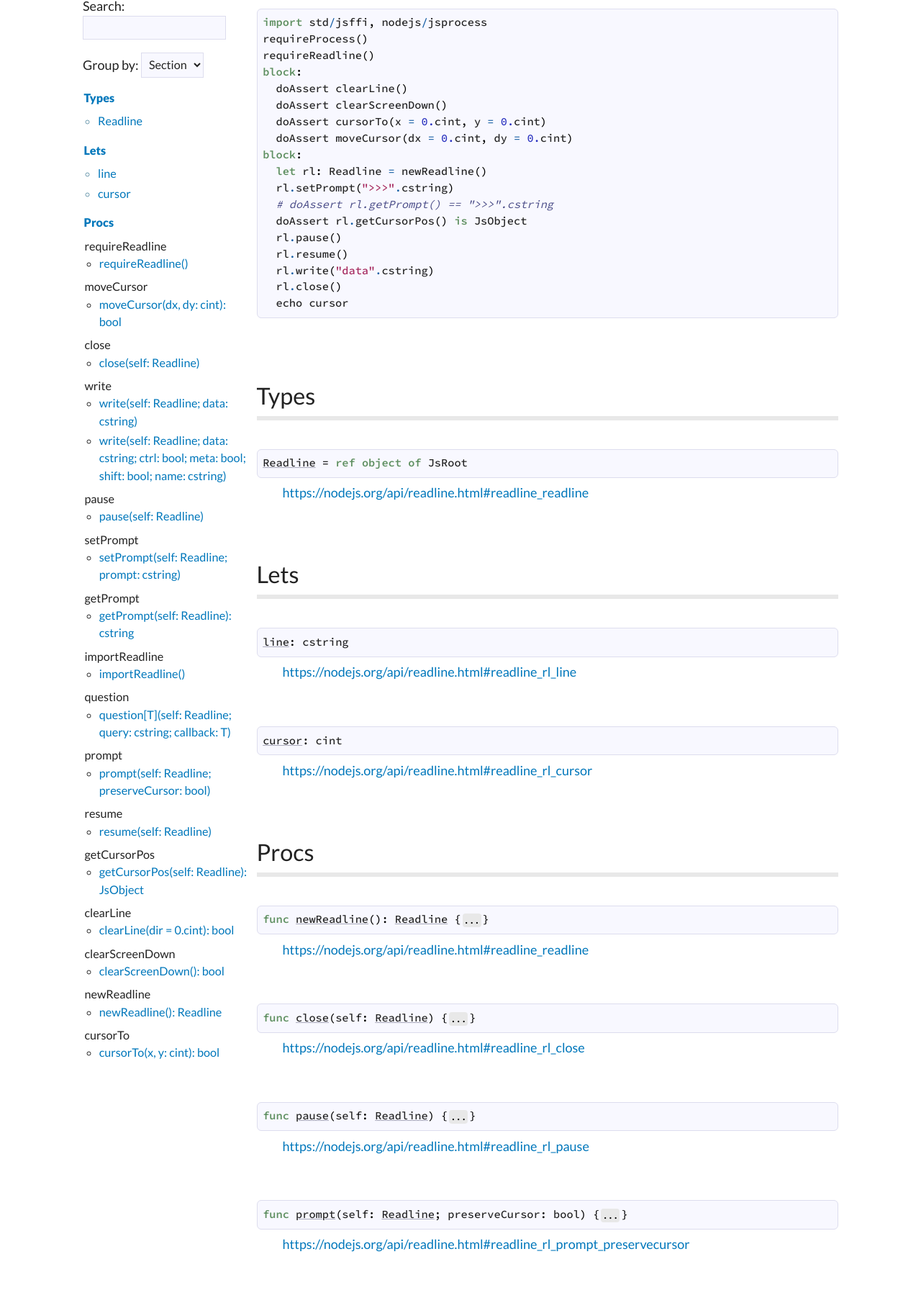
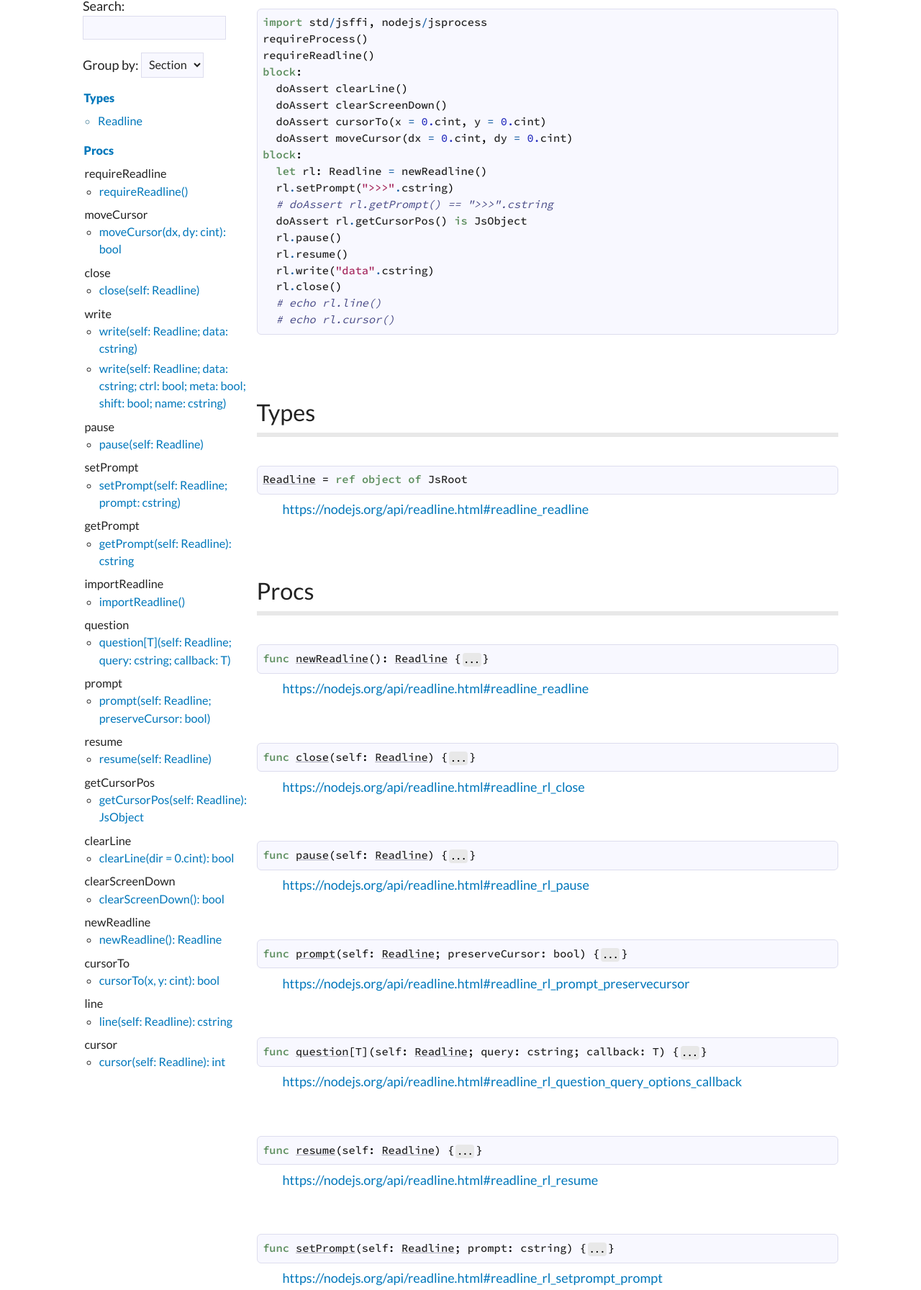
Before and after one commit to juancarlospaco/nodejs, a plain HTML site: page docs/nodejs/jsreadline.html in a window 1280 px wide. Shown: the part 219-2011 px from the top of the page at 72% size. Drawn offline with Linux system fonts and the light colour scheme.

Commit message:
Fully Automated Luxury Nim

```diff
--- a/docs/nodejs/jsreadline.html
+++ b/docs/nodejs/jsreadline.html
@@ -102,16 +102,6 @@ window.addEventListener('DOMContentLoaded', main);
   </ul>
 </li>
 <li>
-  <a class="reference reference-toplevel" href="#9" id="59">Lets</a>
-  <ul class="simple simple-toc-section">
-      <li><a class="reference" href="#line"
-    title="line: cstring">line</a></li>
-  <li><a class="reference" href="#cursor"
-    title="cursor: cint">cursor</a></li>
-
-  </ul>
-</li>
-<li>
   <a class="reference reference-toplevel" href="#12" id="62">Procs</a>
   <ul class="simple simple-toc-section">
       <ul class="simple nested-toc-section">requireReadline
@@ -198,6 +188,16 @@ window.addEventListener('DOMContentLoaded', main);
     title="cursorTo(x, y: cint): bool">cursorTo(x, y: cint): bool</a></li>
 
   </ul>
+  <ul class="simple nested-toc-section">line
+      <li><a class="reference" href="#line%2CReadline"
+    title="line(self: Readline): cstring">line(self: Readline): cstring</a></li>
+
+  </ul>
+  <ul class="simple nested-toc-section">cursor
+      <li><a class="reference" href="#cursor%2CReadline"
+    title="cursor(self: Readline): int">cursor(self: Readline): int</a></li>
+
+  </ul>
 
   </ul>
 </li>
@@ -230,7 +230,8 @@ You MUST import <tt class="docutils literal"><span class="pre">process</span></t
   </span><span class="Identifier">rl</span><span class="Operator">.</span><span class="Identifier">resume</span><span class="Punctuation">(</span><span class="Punctuation">)</span><span class="Whitespace">
   </span><span class="Identifier">rl</span><span class="Operator">.</span><span class="Identifier">write</span><span class="Punctuation">(</span><span class="StringLit">&quot;data&quot;</span><span class="Operator">.</span><span class="Identifier">cstring</span><span class="Punctuation">)</span><span class="Whitespace">
   </span><span class="Identifier">rl</span><span class="Operator">.</span><span class="Identifier">close</span><span class="Punctuation">(</span><span class="Punctuation">)</span><span class="Whitespace">
-  </span><span class="Identifier">echo</span><span class="Whitespace"> </span><span class="Identifier">cursor</span></pre></p>
+  </span><span class="Comment"># echo rl.line()</span><span class="Whitespace">
+  </span><span class="Comment"># echo rl.cursor()</span></pre></p>
   <div class="section" id="7">
 <h1><a class="toc-backref" href="#7">Types</a></h1>
 <dl class="item">
@@ -239,25 +240,6 @@ You MUST import <tt class="docutils literal"><span class="pre">process</span></t
 <dd>
 
 <a class="reference external" href="https://nodejs.org/api/readline.html#readline_readline">https://nodejs.org/api/readline.html#readline_readline</a>
-
-</dd>
-
-</dl></div>
-<div class="section" id="9">
-<h1><a class="toc-backref" href="#9">Lets</a></h1>
-<dl class="item">
-<a id="line"></a>
-<dt><pre><a href="jsreadline.html#line"><span class="Identifier">line</span></a><span class="Other">:</span> <span class="Identifier">cstring</span></pre></dt>
-<dd>
-
-<a class="reference external" href="https://nodejs.org/api/readline.html#readline_rl_line">https://nodejs.org/api/readline.html#readline_rl_line</a>
-
-</dd>
-<a id="cursor"></a>
-<dt><pre><a href="jsreadline.html#cursor"><span class="Identifier">cursor</span></a><span class="Other">:</span> <span class="Identifier">cint</span></pre></dt>
-<dd>
-
-<a class="reference external" href="https://nodejs.org/api/readline.html#readline_rl_cursor">https://nodejs.org/api/readline.html#readline_rl_cursor</a>
 
 </dd>
 
@@ -344,6 +326,20 @@ You MUST import <tt class="docutils literal"><span class="pre">process</span></t
 <a class="reference external" href="https://nodejs.org/api/readline.html#readline_rl_getcursorpos">https://nodejs.org/api/readline.html#readline_rl_getcursorpos</a>
 
 </dd>
+<a id="line,Readline"></a>
+<dt><pre><span class="Keyword">func</span> <a href="#line%2CReadline"><span class="Identifier">line</span></a><span class="Other">(</span><span class="Identifier">self</span><span class="Other">:</span> <a href="jsreadline.html#Readline"><span class="Identifier">Readline</span></a><span class="Other">)</span><span class="Other">:</span> <span class="Identifier">cstring</span> <span><span class="Other">{</span><span class="Other pragmadots">...</span><span class="Other">}</span></span><span class="pragmawrap"><span class="Other">{.</span><span class="pragma"><span class="Identifier">importjs</span><span class="Other">:</span> <span class="StringLit">&quot;(() =&gt; { return #.line })()&quot;</span></span><span class="Other">.}</span></span></pre></dt>
+<dd>
+
+<a class="reference external" href="https://nodejs.org/api/readline.html#readline_rl_line">https://nodejs.org/api/readline.html#readline_rl_line</a>
+
+</dd>
+<a id="cursor,Readline"></a>
+<dt><pre><span class="Keyword">func</span> <a href="#cursor%2CReadline"><span class="Identifier">cursor</span></a><span class="Other">(</span><span class="Identifier">self</span><span class="Other">:</span> <a href="jsreadline.html#Readline"><span class="Identifier">Readline</span></a><span class="Other">)</span><span class="Other">:</span> <span class="Identifier">int</span> <span><span class="Other">{</span><span class="Other pragmadots">...</span><span class="Other">}</span></span><span class="pragmawrap"><span class="Other">{.</span><span class="pragma"><span class="Identifier">importjs</span><span class="Other">:</span> <span class="StringLit">&quot;(() =&gt; { return #.cursor })()&quot;</span></span><span class="Other">.}</span></span></pre></dt>
+<dd>
+
+<a class="reference external" href="https://nodejs.org/api/readline.html#readline_rl_cursor">https://nodejs.org/api/readline.html#readline_rl_cursor</a>
+
+</dd>
 <a id="importReadline"></a>
 <dt><pre><span class="Keyword">func</span> <a href="#importReadline"><span class="Identifier">importReadline</span></a><span class="Other">(</span><span class="Other">)</span> <span><span class="Other">{</span><span class="Other pragmadots">...</span><span class="Other">}</span></span><span class="pragmawrap"><span class="Other">{.</span><span class="pragma"><span class="Identifier">importjs</span><span class="Other">:</span> <span class="StringLit">&quot;import * as readline from \'readline\'@&quot;</span></span><span class="Other">.}</span></span></pre></dt>
 <dd>
@@ -396,7 +392,7 @@ Alias for <tt class="docutils literal"><span class="pre">const module_name = req
       <div class="twelve-columns footer">
         <span class="nim-sprite"></span>
         <br/>
-        <small style="color: var(--hint);">Made with Nim. Generated: 2021-03-01 06:10:35 UTC</small>
+        <small style="color: var(--hint);">Made with Nim. Generated: 2021-03-01 06:20:26 UTC</small>
       </div>
     </div>
   </div>
```
Also changed, not shown: docs/index.html (+2 -2 lines), docs/nodejs/jsassert.html (+1 -1 lines), docs/nodejs/jsasynchooks.html (+1 -1 lines), docs/nodejs/jscore.html (+1 -1 lines), docs/nodejs/jsdns.html (+1 -1 lines), docs/nodejs/jsfs.html (+1 -1 lines), docs/nodejs/jsinspector.html (+1 -1 lines), docs/nodejs/jsos.html (+1 -1 lines), docs/nodejs/jspath.html (+1 -1 lines), docs/nodejs/jsperfhooks.html (+1 -1 lines), docs/nodejs/jsprocess.html (+1 -1 lines), docs/nodejs/jspunycode.html (+1 -1 lines), docs/nodejs/jsquerystring.html (+1 -1 lines), docs/nodejs/jsugar.html (+1 -1 lines), 4 more files.
